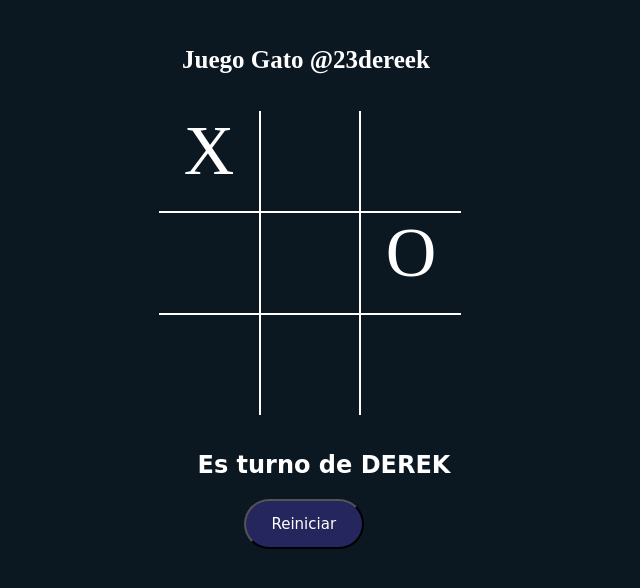
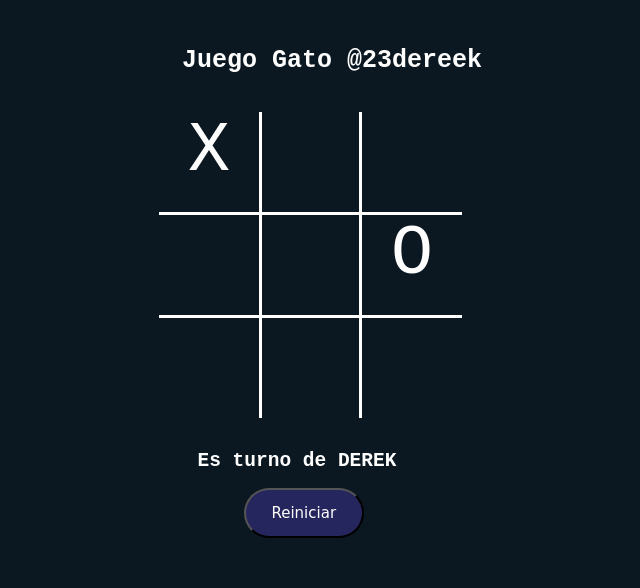
Before and after one commit to DerekNoguera/Gato, a plain HTML site: page index.html in a window 1280 px wide. Both pictures are taken after a click on the element 550 px from the left and 161 px from the top of the page. Shown: the whole page, without its empty margins (342-982 px from the left). Drawn offline with Linux system fonts and the light colour scheme.

Commit message:
Funcionalidad, validaciones, ganes y el bot

```diff
--- a/css/style.css
+++ b/css/style.css
@@ -11,7 +11,7 @@ body{
 }
 .title {
   font-size: 25px;
-  font-family: 'Times New Roman', Times, serif;
+  font-family: monospace;
   color: white;
   margin-left: 3%;
 
@@ -46,13 +46,14 @@ body{
   height: 100px;
   width: 100px;
   font-size: 70px;
-  font-family: 'Times New Roman', Times, serif;
+  font-family: monospace;
   background-color: transparent;
-  border-left: 2px solid white;
-  border-bottom: 2px solid white;
+  border-left: 3px solid white;
+  border-bottom: 3px solid white;
   display: flex;
   justify-content: center;
   color: white;
+  /* box-shadow: 5px 5px 50px rgb(255, 255, 255); */
 }
 .gridFinal{
   display: grid;
@@ -76,7 +77,7 @@ body{
 }
 
 #nombreTurno{
-  font-family: cursive;
+  font-family: monospace;
   margin-left: 5%;
   color: white;
 }
--- a/js/script.js
+++ b/js/script.js
@@ -37,6 +37,9 @@ function juegoFuncion(index) {
         divs[index].innerHTML = matriz[fila][columna];
         turno = 1 - turno; // si turno comienza en 0 entonces juega jugador X, ahora turno vale 1, juega jugador O, si en esa vuelta de O turno vale 1 y es 1 - turno // osea si es 1-turno entonces es 1-1 y eso es 0, se alternan entre jugador X y O
         nombreTurno.innerHTML = "Es turno de PC";
+        if (ValidaWinFilasX(matriz) || Diagonal(matriz)) {
+            turno = 0
+        }
         if (turno == 1) {
             // si turno es igual a 1
             document.getElementById("contenedor3").style.display = "block";
@@ -45,7 +48,7 @@ function juegoFuncion(index) {
                 // se va a iterar 9 veces el for
                 perrito = Math.floor(Math.random() * 9); // la primera vuelta es perrito = a Math.floor(Math.random() * 9) para que se eligan aletariamente las casillas
                 if (divs[perrito].innerHTML === "") {
-                    // si el div iterado por perrito es estrictamente igual a vacio entonces
+                     // si el div iterado por perrito es estrictamente igual a vacio entonces
                     break; // entonces  sale de el bucle y se ejecuta lo de abajo
                 }
             }
@@ -71,10 +74,12 @@ function juegoFuncion(index) {
                                     divs[0].innerHTML === "O" && divs[4].innerHTML === "O" && divs[8].innerHTML === "O" ||
                                     divs[6].innerHTML === "O" && divs[4].innerHTML === "O" && divs[2].innerHTML === "O")
                             ) {
+
+                                setTimeout(() => {
+                                    location.reload()
+                                }, 2000);
                                 alert("GANO O");
                             }
-
-
                             //     if (divs[perrito].innerHTML[index][index2] === "O") {
                             //         contadorO1++;
                             //         console.log(divs[perrito].innerHTML[index][index2]);
@@ -93,9 +98,9 @@ function juegoFuncion(index) {
                         // contadorO1 = 0;
                         // contadorX1 = 0;
                     }
-                    matriz[Math.floor(perrito / 3)][perrito % 3] =
+                        matriz[Math.floor(perrito / 3)][perrito % 3] =
                         divs[perrito].innerHTML; // la matriz se actualiza para que se refle el movimiento de el math random
-                    turno = 0; // turno se vuelve 0 para jugar yo
+                        turno = 0; // turno se vuelve 0 para jugar yo
 
                     // console.log(matriz,"MAT")
                     // console.log(divs[perrito],"PER")
@@ -113,6 +118,7 @@ for (let index = 0; index < divs.length; index++) {
         // se ejecuta los divs  medidios con [index] y se ejecuta addEventListener en cada uno
         juegoFuncion(index); // aqui dentro va a ir llamada la funcion que se va a ejecutar para el juego
         if (ValidaWinFilasX(matriz) || Diagonal(matriz)) {
+
             alert("GANO X");
             document.getElementById("contenedor2").style.display = "block ";
             setTimeout(() => {
```
